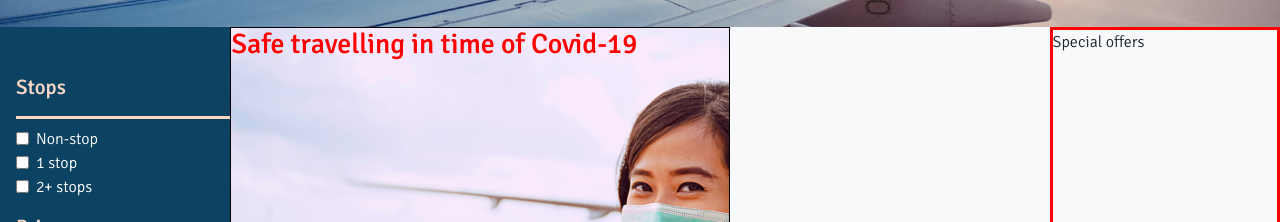
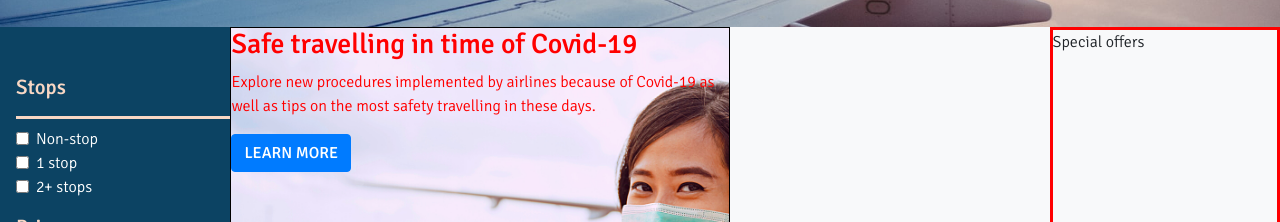
Before and after one commit to belcosta/Flight-with-us, a React (Create React App) app in the folder frontend/: page / in a window 1280 px wide. Shown: the part 404-626 px from the top of the page. Built offline with nearby package versions, Linux system fonts and the light colour scheme; no server answers; a web font is replaced by a local one.

Commit message:
added paragraphs and button

```diff
--- a/frontend/src/components/Article.jsx
+++ b/frontend/src/components/Article.jsx
@@ -33,6 +33,8 @@ export default function Article(props) {
       style={{ backgroundImage: `url(${picture})` }}
     >
       <h3>{article.title}</h3>
+      <p>{article.text}</p>
+      <button className="btn btn-primary">Learn more</button>
     </article>
   );
 }
```
